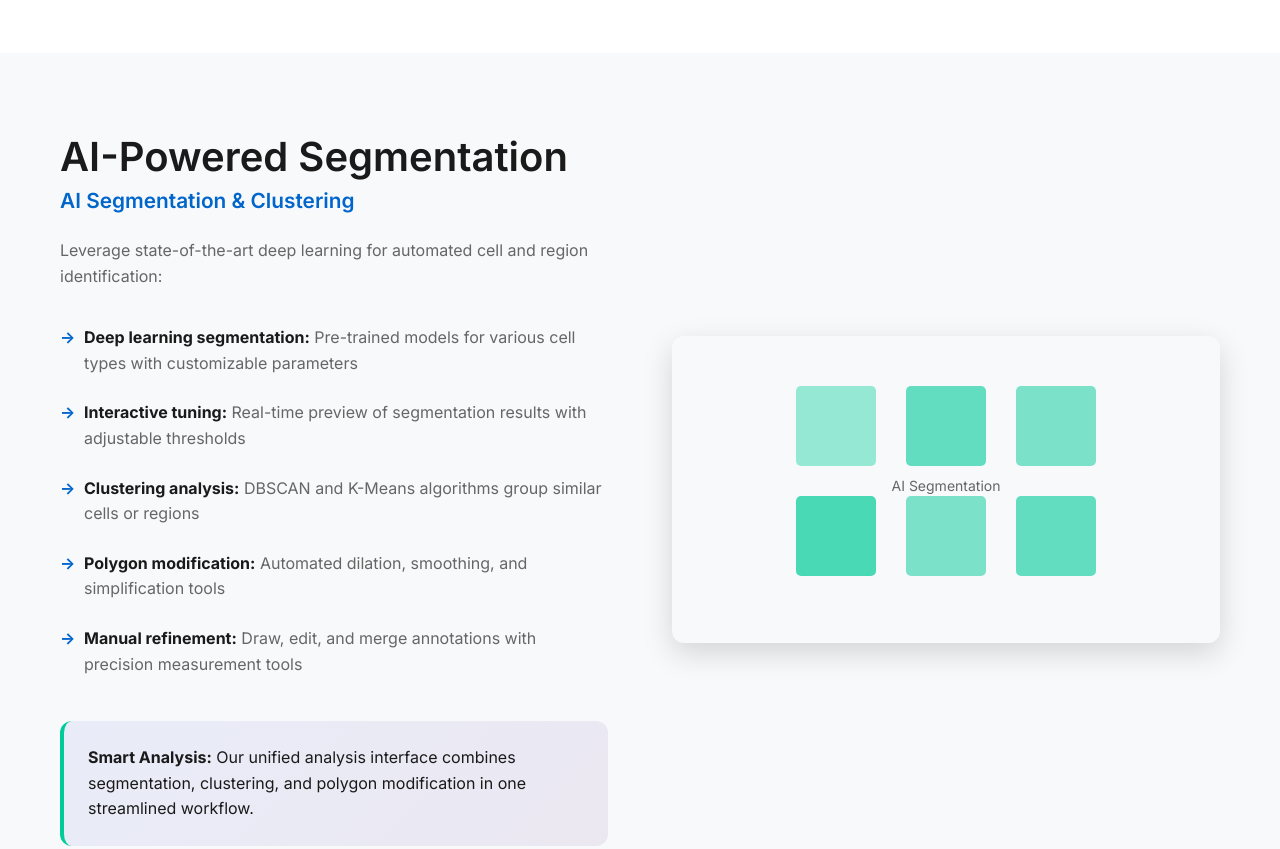
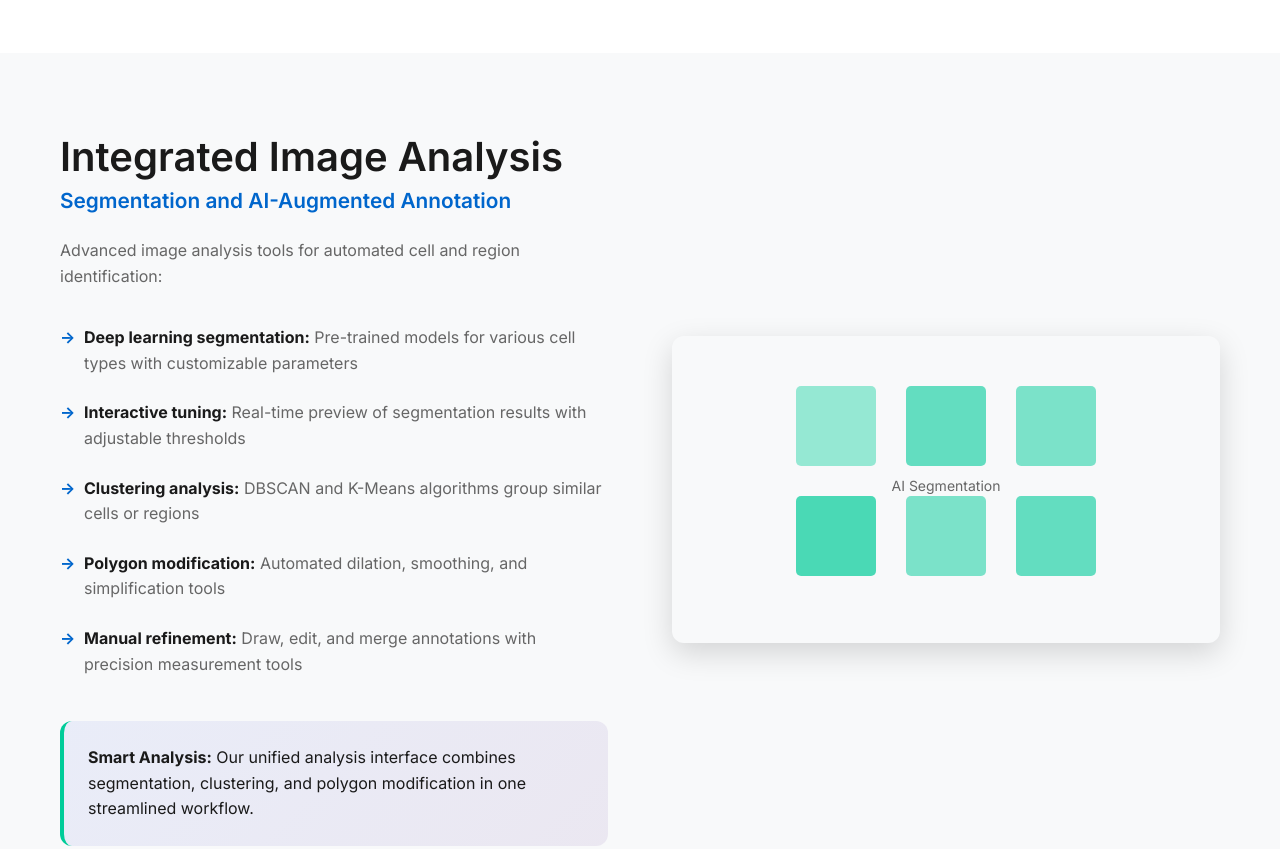
Before and after one commit to nicolaidorka/purensisrx-website, a plain HTML site: page pages/technology.html in a window 1280 px wide. Shown: the part 1520-2369 px from the top of the page. Drawn offline with Linux system fonts and the light colour scheme.

Commit message:
Update terminology: AI-Powered Segmentation to Integrated Image Analysis, Segmentation and AI-Augmented Annotation

```diff
--- a/pages/technology.html
+++ b/pages/technology.html
@@ -107,9 +107,9 @@
                     </div>
                 </div>
                 <div class="tech-text">
-                    <h2>AI-Powered Segmentation</h2>
-                    <h3>AI Segmentation & Clustering</h3>
-                    <p>Leverage state-of-the-art deep learning for automated cell and region identification:</p>
+                    <h2>Integrated Image Analysis</h2>
+                    <h3>Segmentation and AI-Augmented Annotation</h3>
+                    <p>Advanced image analysis tools for automated cell and region identification:</p>
                     <ul class="tech-list">
                         <li><strong>Deep learning segmentation:</strong> Pre-trained models for various cell types with customizable parameters</li>
                         <li><strong>Interactive tuning:</strong> Real-time preview of segmentation results with adjustable thresholds</li>
@@ -298,7 +298,7 @@
                     <h4>Technology</h4>
                     <ul>
                         <li><a href="#imaging">Imaging System</a></li>
-                        <li><a href="#segmentation">AI Segmentation</a></li>
+                        <li><a href="#segmentation">Image Analysis</a></li>
                         <li><a href="#laser">Laser Microdissection</a></li>
                         <li><a href="#fluidics">Fluidics</a></li>
                     </ul>
```
Also changed, not shown: index.html (+3 -3 lines), pages/platform.html (+1 -1 lines).
